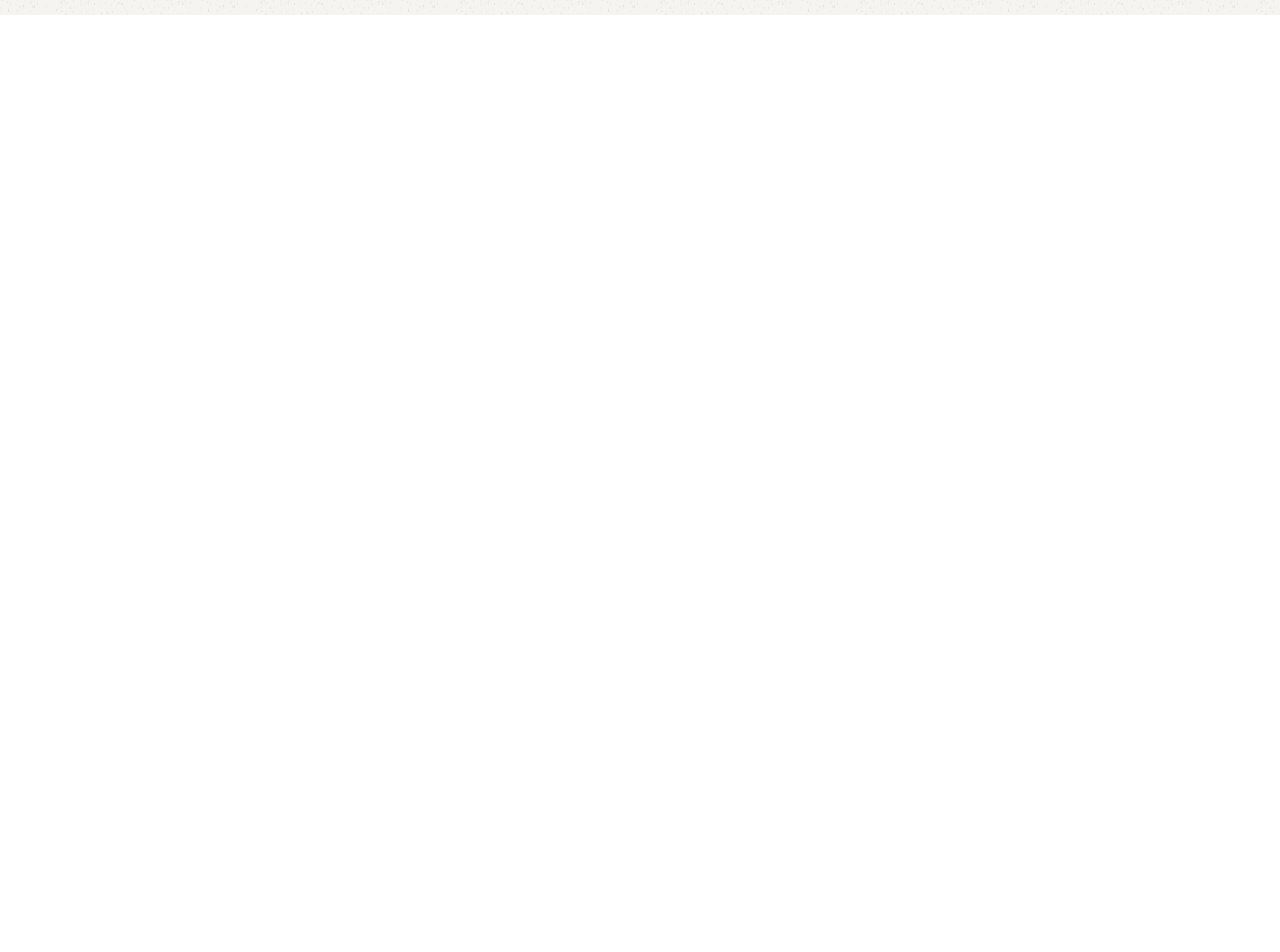
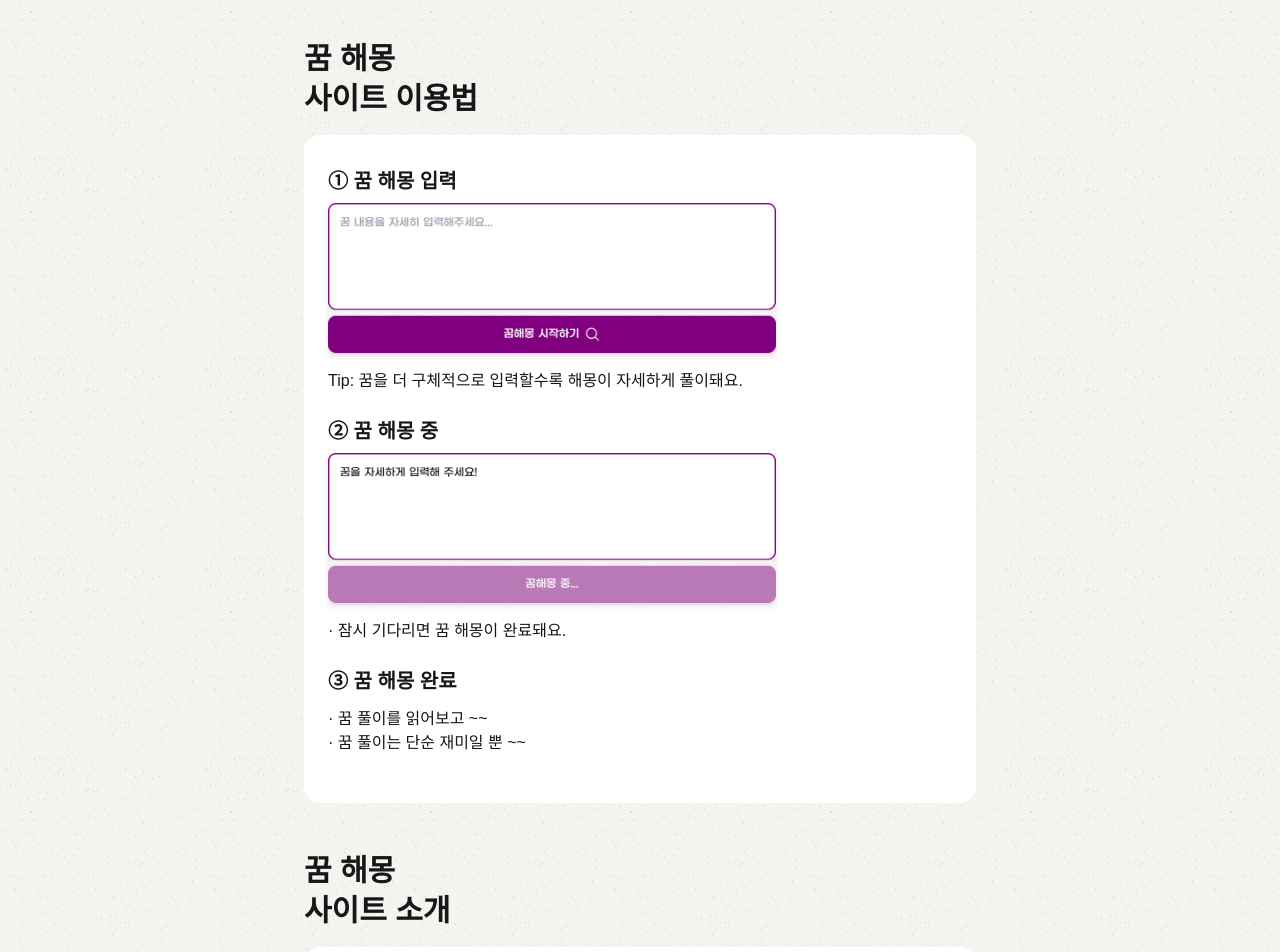
Before and after one commit to hyunukcho925/dreaminterpreter, a Next.js app: page / in a window 1280 px wide. Shown: the part 1800-2752 px from the top of the page. Before the commit the page ends 1815 px from the top, so only its background shows below. Built offline with nearby package versions, Linux system fonts and the light colour scheme; a web font is replaced by a local one.

Commit message:
사용법 및 이미지 추가

```diff
--- a/src/app/page.tsx
+++ b/src/app/page.tsx
@@ -1,6 +1,9 @@
 import backgroundImage from '@/assets/images/background.webp';
 import Header from '@/components/Header';
 import DreamInterpretationForm from './DreamInterpretationForm';
+import Image from 'next/image';
+import image3 from '@/assets/images/image3.webp';
+import image4 from "@/assets/images/image4.webp";
 
 export default function Home() {
   return (
@@ -23,7 +26,7 @@ export default function Home() {
 
           <DreamInterpretationForm />
 
-          <div className="my-4">
+          <div className="my-12">
             <h2 className="text-3xl text-left font-black mb-4 leading-10">
               꿈 해몽 <br />
               인기 해몽 주제
@@ -32,7 +35,7 @@ export default function Home() {
             <div className="text-left">
               <div className="bg-white rounded-2xl flex flex-col items-start justify-start mb-4 py-8 px-6">
                 <h3 className="text-xl mb-3 font-extrabold">
-                  뱀꿈 🐍
+                  꿈 해몽: 뱀꿈 🐍
                 </h3>
                 <div className="pb-2">
                   <p className="font-bold">① 뱀이 나타나는 꿈</p>
@@ -59,7 +62,7 @@ export default function Home() {
 
               <div className="bg-white rounded-2xl flex flex-col items-start justify-start mb-4 py-8 px-6">
                 <h3 className="text-xl mb-3 font-extrabold">
-                  밥꿈 🍚
+                  꿈 해몽: 밥꿈 🍚
                 </h3>
                 <div className="pb-2">
                   <p className="font-bold">① 밥을 먹는 꿈</p>
@@ -89,7 +92,7 @@ export default function Home() {
 
               <div className="bg-white rounded-2xl flex flex-col items-start justify-start mb-4 py-8 px-6">
                 <h3 className="text-xl mb-3 font-extrabold">
-                  강아지꿈 🐶
+                  꿈 해몽: 강아지꿈 🐶
                 </h3>
                 <div className="pb-2">
                   <p className="font-bold">① 강아지를 안는 꿈</p>
@@ -117,6 +120,73 @@ export default function Home() {
                 </div>
               </div>
             </div>
+
+            <div className="my-12">
+              <h2 className="text-3xl text-left font-black mb-4 leading-10">
+                꿈 해몽 <br />
+                사이트 이용법
+              </h2>
+
+              <div className="text-left">
+                <div className="bg-white rounded-2xl flex flex-col items-start justify-start mb-4 py-8 px-6">
+                  <div className="mb-6">
+                    <h3 className="text-xl font-extrabold">① 꿈 해몽 입력</h3>
+                    <Image
+                      src={image3}
+                      alt="꿈 해몽 입력 방법"
+                      className="mt-2 mb-4 rounded-sm shadow-md w-full max-w-md mx-auto items-center"
+                      width={500}
+                      height={300}
+                    />
+                    <p>
+                      Tip: 꿈을 더 구체적으로 입력할수록 해몽이 자세하게
+                      풀이돼요.
+                    </p>
+                  </div>
+
+                  <div className="mb-6">
+                    <h3 className="text-xl font-extrabold">② 꿈 해몽 중</h3>
+                    <Image
+                      src={image4}
+                      alt="꿈 해몽 입력 방법"
+                      className="mt-2 mb-4 rounded-sm shadow-md w-full max-w-md mx-auto items-center"
+                      width={500}
+                      height={300}
+                    />
+                    <p>· 잠시 기다리면 꿈 해몽이 완료돼요.</p>
+                  </div>
+
+                  <div className="mb-4">
+                    <h3 className="text-xl pb-3 font-extrabold">
+                      ③ 꿈 해몽 완료
+                    </h3>
+                    <p>· 꿈 풀이를 읽어보고 ~~</p>
+                    <p>· 꿈 풀이는 단순 재미일 뿐 ~~</p>
+                  </div>
+                </div>
+              </div>
+            </div>
+
+            <div className="my-12">
+              <h2 className="text-3xl text-left font-black mb-4 leading-10">
+                꿈 해몽 <br />
+                사이트 소개
+              </h2>
+
+              <div className="text-left">
+                <div className="bg-white rounded-2xl flex flex-col items-start justify-start mb-4 py-8 px-6">
+                  <h3 className="text-xl pb-3 font-extrabold">
+                    💬 꿈 해몽 사이트: 꿈풀이
+                  </h3>
+                  <p>
+                    꿈풀이(Dream Interpreter)는 당신의 무의식이 전하는 메시지를
+                    해석하는 디지털 플랫폼으로, 전 세계의 다양한 문화와 전통에서
+                    비롯된 1만 개 이상의 꿈 해석 데이터베이스를 통해 당신의 꿈을
+                    상세하게 분석하고 이해할 수 있도록 지원합니다.
+                  </p>
+                </div>
+              </div>
+            </div>
           </div>
         </main>
       </div>
```
Also changed, not shown: src/assets/images/image3.webp (added), src/assets/images/image4.webp (added).
